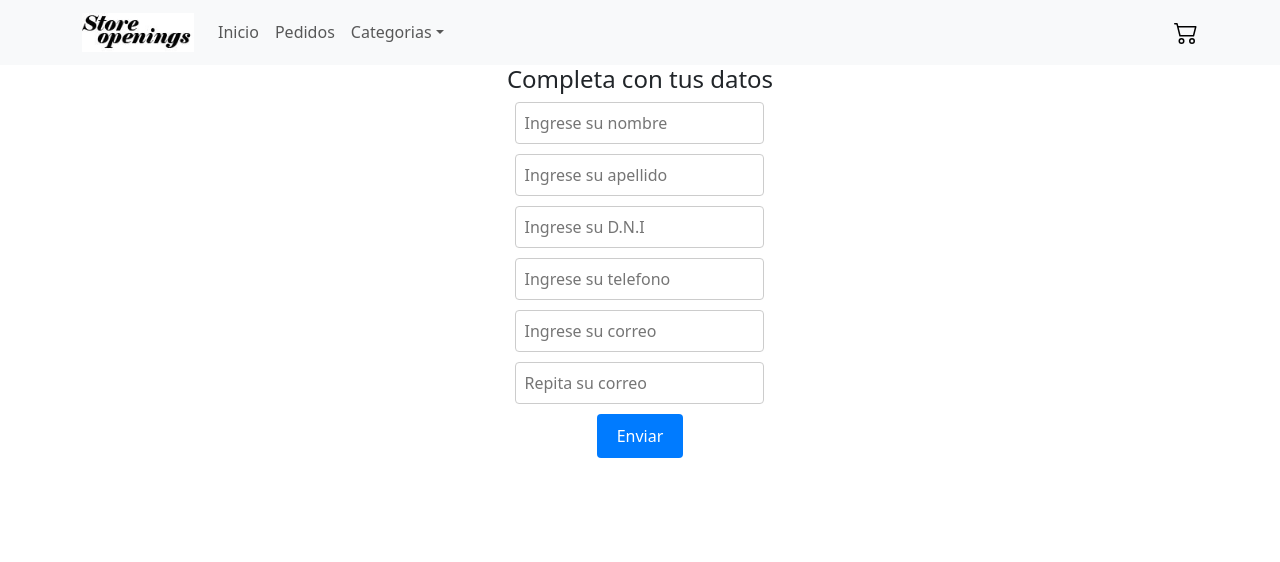
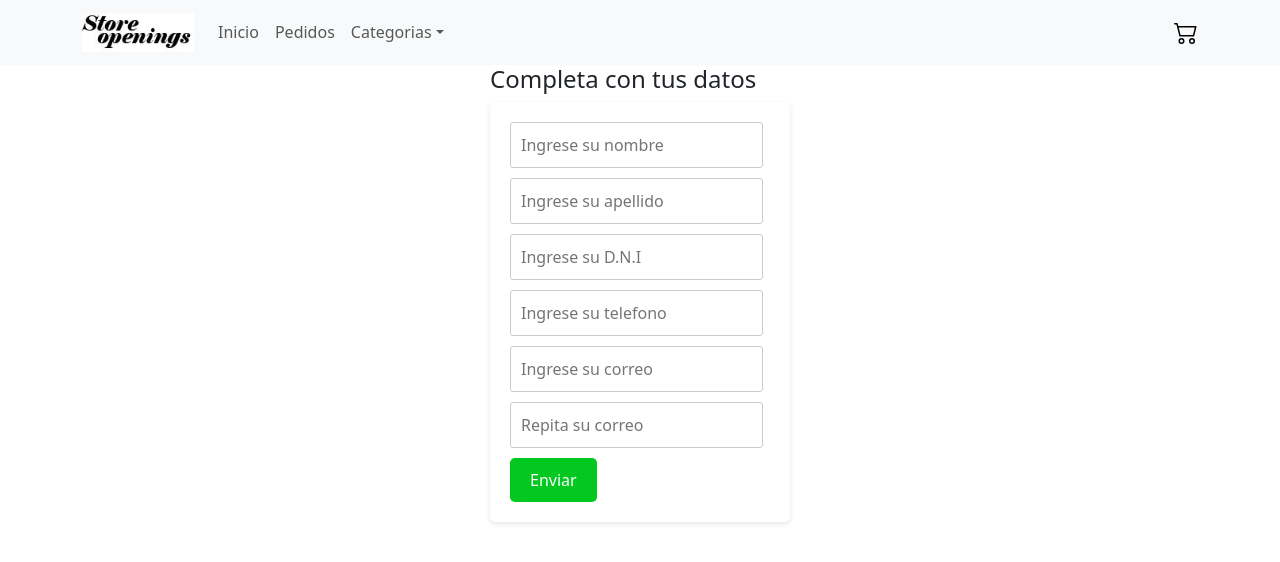
Before and after one commit to emablanco1800/-StoreOpenings, a React (Create React App) app: page /checkout in a window 1280 px wide. Shown: the top 562 px of the page. Built offline with nearby package versions, Linux system fonts and the light colour scheme.

Commit message:
ultimas modificaciones

```diff
--- a/src/App.js
+++ b/src/App.js
@@ -21,7 +21,7 @@ function App() {
           <Route path='/item/:itemId' element={ <ItemDetailContainer/>}/>
           <Route path='/cart' element={<Cart/>}/>
           <Route path='/checkout' element={<Checkout/>}/>
-          <Route path='*' element={<h2>404: Página no encontrada</h2>}/>
+          <Route path='*' element={<h2 style={{display:'flex', justifyContent:'center', alignItems:'center'}}>👷‍♂️ Sección en construcción 🚧</h2>}/>
         </Routes>
       </BrowserRouter>
     </CartProvider>
--- a/src/components/cart/Cart.jsx
+++ b/src/components/cart/Cart.jsx
@@ -10,7 +10,7 @@ const Cart = () => {
     <div className='cart-container'>
         {!cart.length
         ? <div className='empty-cart'>
-            <h2>Tu carrito esta vacio!</h2>
+            <h2>Tu carrito esta vacío!</h2>
             <h4>Te invitamos a ver todos nuestros productos 😊</h4>
             <Link className='btn btn-success' to='/'>Ir a comprar! </Link>
             </div>
--- a/src/components/checkout/checkout.css
+++ b/src/components/checkout/checkout.css
@@ -4,28 +4,46 @@
     align-items: center;
 }
 
+/* Estilos generales del formulario */
 .checkout-form {
-    display: flex;
-    flex-direction: column;
-    align-items: center;
+    width: 300px; /* Ajusta el ancho según tus preferencias */
+    margin: 0 auto; /* Centra el formulario en la página */
+    padding: 20px; /* Agrega espacio alrededor del contenido */
+    border-radius: 5px; /* Bordes redondeados */
+    box-shadow: 0 2px 5px rgba(0, 0, 0, 0.1); /* Sombra sutil */
   }
 
-.checkout-form input {
-    margin-bottom: 10px;
-    padding: 8px;
-    border: 1px solid #ccc;
-    border-radius: 4px;
+  /* Título del formulario */
+  .checkout-form h4 {
+    text-align: center; /* Centra el título */
+    margin-bottom: 20px; /* Espacio debajo del título */
   }
 
+  /* Campos del formulario */
+  .checkout-form input {
+    display: block; /* Cada campo ocupa todo el ancho */
+    margin-bottom: 10px; /* Espacio entre campos */
+    padding: 10px; /* Espacio dentro de los campos */
+    border: 1px solid #ccc; /* Bordes de los campos */
+    border-radius: 3px; /* Bordes redondeados de los campos */
+    font-size: 16px; /* Tamaño de fuente */
+  }
+
+  label{
+    display: block;
+    margin-bottom: 5px;
+  }
+
+  /* Botón de envío */
   .checkout-form button {
-    padding: 10px 20px;
-    background-color: #007bff;
-    color: white;
-    border: none;
-    border-radius: 4px;
-    cursor: pointer;
+    background-color: #02c81f ; /* Color de fondo */
+    color: white; /* Color del texto del botón */
+    border: none; /* Quita el borde */
+    padding: 10px 20px; /* Espacio dentro del botón */
+    border-radius: 5px; /* Bordes redondeados del botón */
+    cursor: pointer; /* Cambia el cursor al pasar por encima */
   }
 
   .checkout-form button:hover {
-    background-color: #0056b3;
+    background-color: #00a43c; /* Color de fondo al pasar el cursor */
   }
--- a/src/components/item/Item.jsx
+++ b/src/components/item/Item.jsx
@@ -6,7 +6,7 @@ const Item = ({producto}) => {
           <div className="card-body">
             <h5 className="card-title">{producto.name}</h5>
             <p>${producto.price}</p>
-            <Link to={`/item/${producto.id}`} className="btn btn-primary">Ver mas</Link>
+            <Link to={`/item/${producto.id}`} className="btn btn-primary">Detalles</Link>
             </div>
             </div>
             )
--- a/src/components/itemCount/ItemCount.jsx
+++ b/src/components/itemCount/ItemCount.jsx
@@ -26,7 +26,7 @@ const ItemCount = ({stock, onAdd}) =>{
             <span  className="btn">{count}</span>
             <button className="btn btn-success" onClick={sumar}>+</button>
             </div>
-            <button className="btn btn-primary mt-4" disabled={stock === 0 || count === 0} onClick={enviarCantidad}>Comprar</button>
+            <button className="btn btn-primary mt-4" disabled={stock === 0 || count === 0} onClick={enviarCantidad}>Añadir al Carrito</button>
             </div>
             )
         }
--- a/src/components/itemList/ItemList.css
+++ b/src/components/itemList/ItemList.css
@@ -1,8 +1,16 @@
 .product-list-container {
     display: flex;
-    justify-content: space-around;
-    align-items: center;
     flex-wrap: wrap;
-    margin: 20px auto;
-    max-width: 1200px;
+    justify-content: space-between;
+    align-items: flex-start;
+    margin: 20px;
 }
+
+.product-list-container .item {
+    flex: 1 0 300px;
+    margin: 15px;
+    padding: 20px;
+    background-color: #fff;
+    box-shadow: 0 2px 5px rgba(0, 0, 0, 0.1);
+    text-align: center;
+}
```
Also changed, not shown: 1 other file (tests, documents, lock files or other folders). Lines whose indentation alone changed are shown as unchanged.
